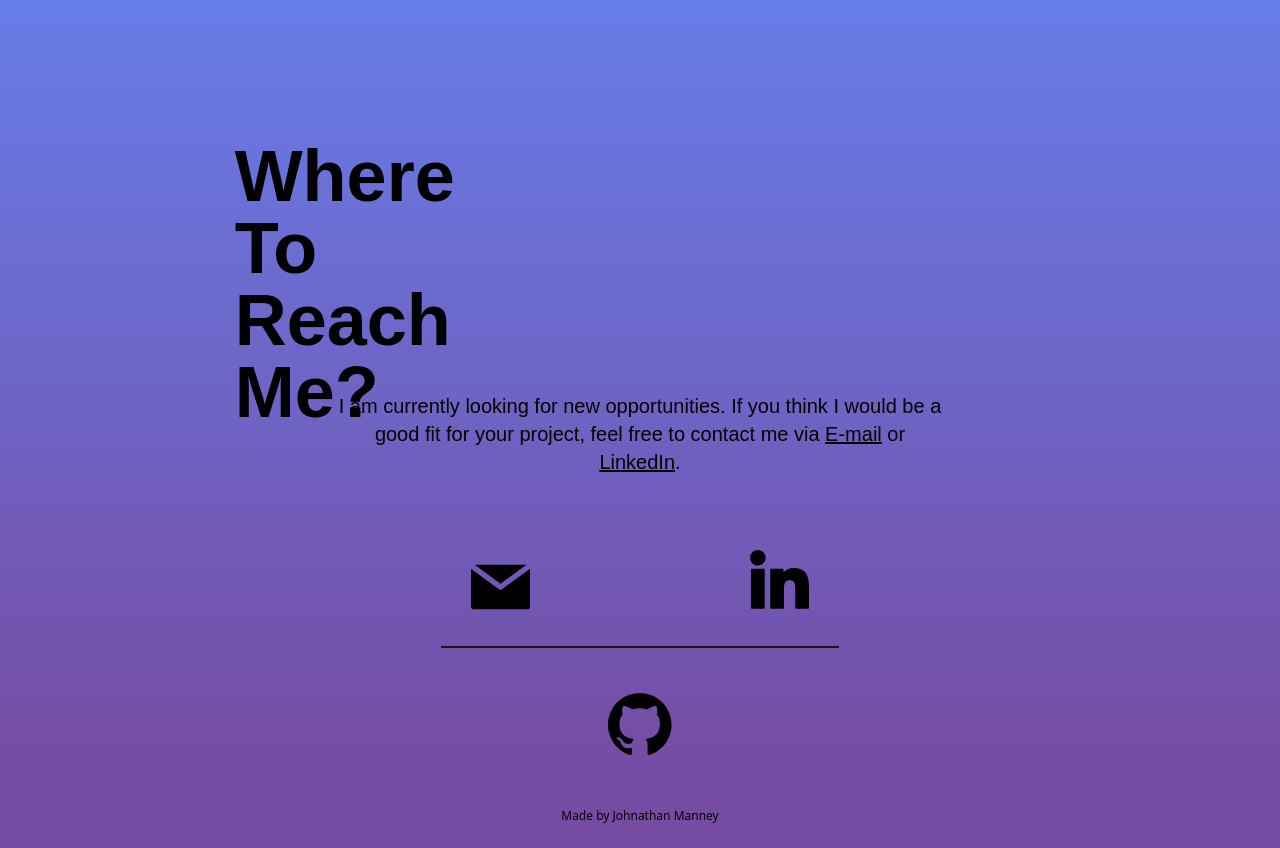
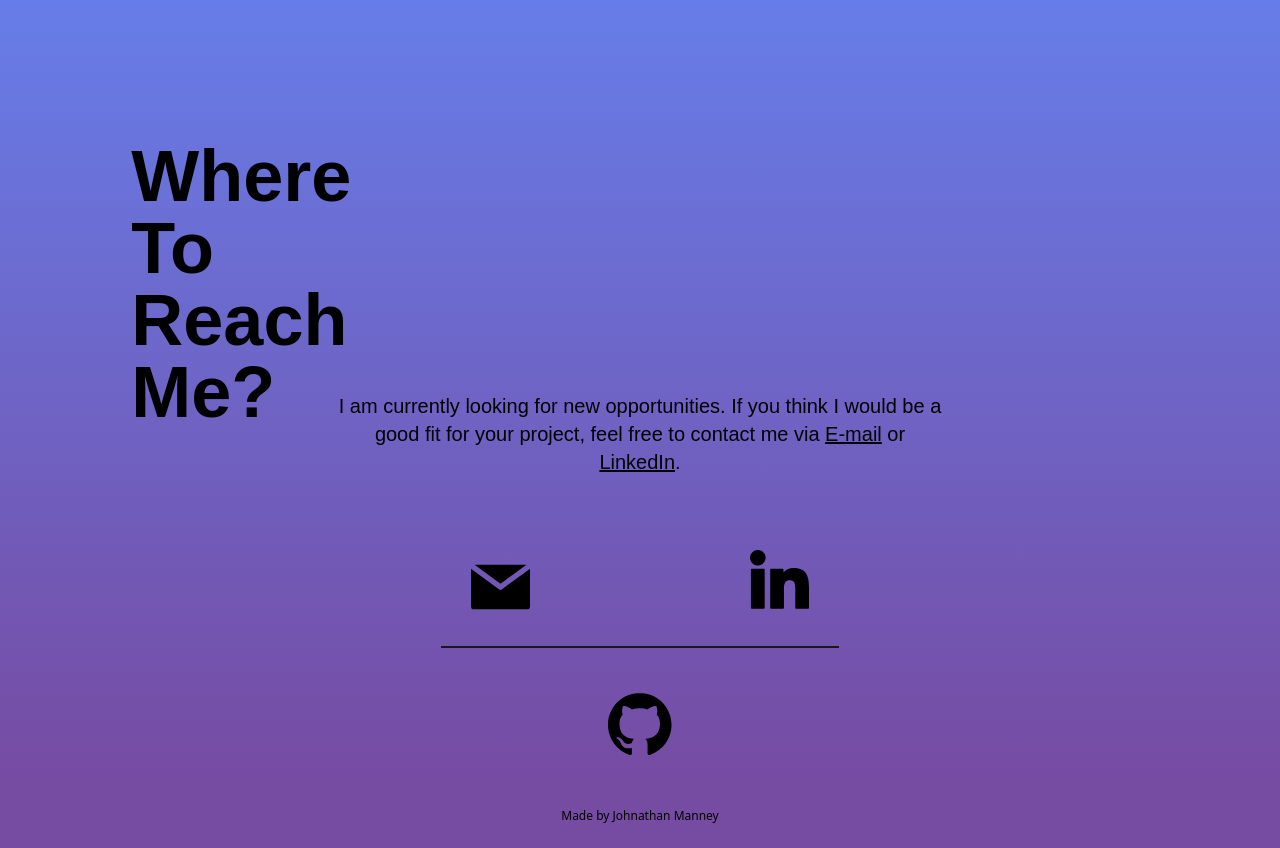
Before and after one commit to Nonnewtonianjam/Portfolio-V2, a Next.js app: page / in a window 1280 px wide. Shown: the part 6560-7408 px from the top of the page. Built offline with nearby package versions, Linux system fonts and the light colour scheme.

Commit message:
update grid placement

```diff
--- a/components/Contact.js
+++ b/components/Contact.js
@@ -7,7 +7,7 @@ function Contact() {
 
     <Section id="contact" className='bg-gradient-to-t from-purple to-lightPurple dark:to-black'>
 
-            <div className='z-20 row-start-1 md:row-start-2 col-start-2 md:col-start-3 lg:col-start-2 xl:col-start-3 text-6xl md:text-7xl font-monsterrat font-bold pt-5'>
+            <div className='z-20 row-start-1 md:row-start-2 col-start-2 md:col-start-3 lg:col-start-2 text-6xl md:text-7xl font-monsterrat font-bold pt-5'>
               Where To Reach Me?
             </div>
             <div className='row-start-3 col-start-2 col-span-10 text-center font-monsterrat md:text-xl md:row-start-4 lg:col-start-4 lg:col-span-6'>
```
